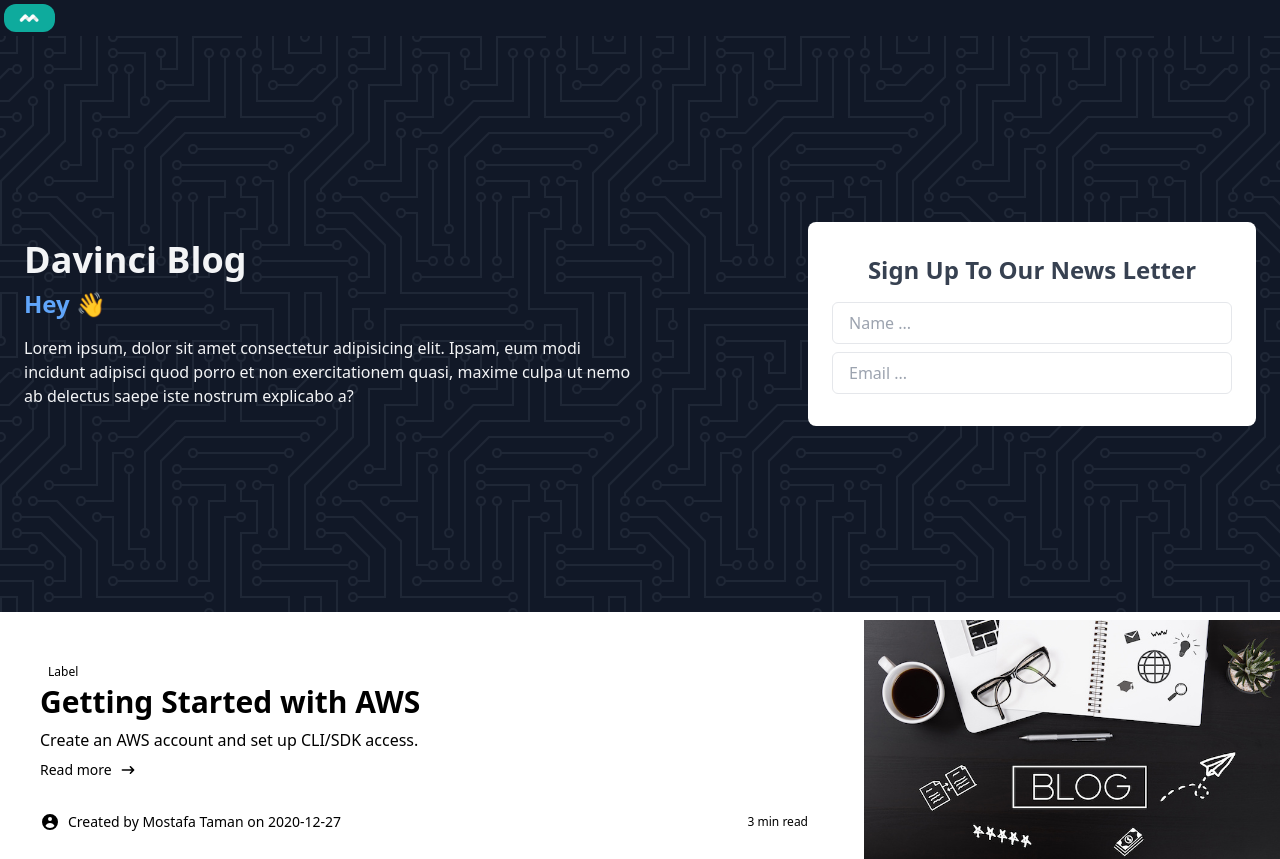
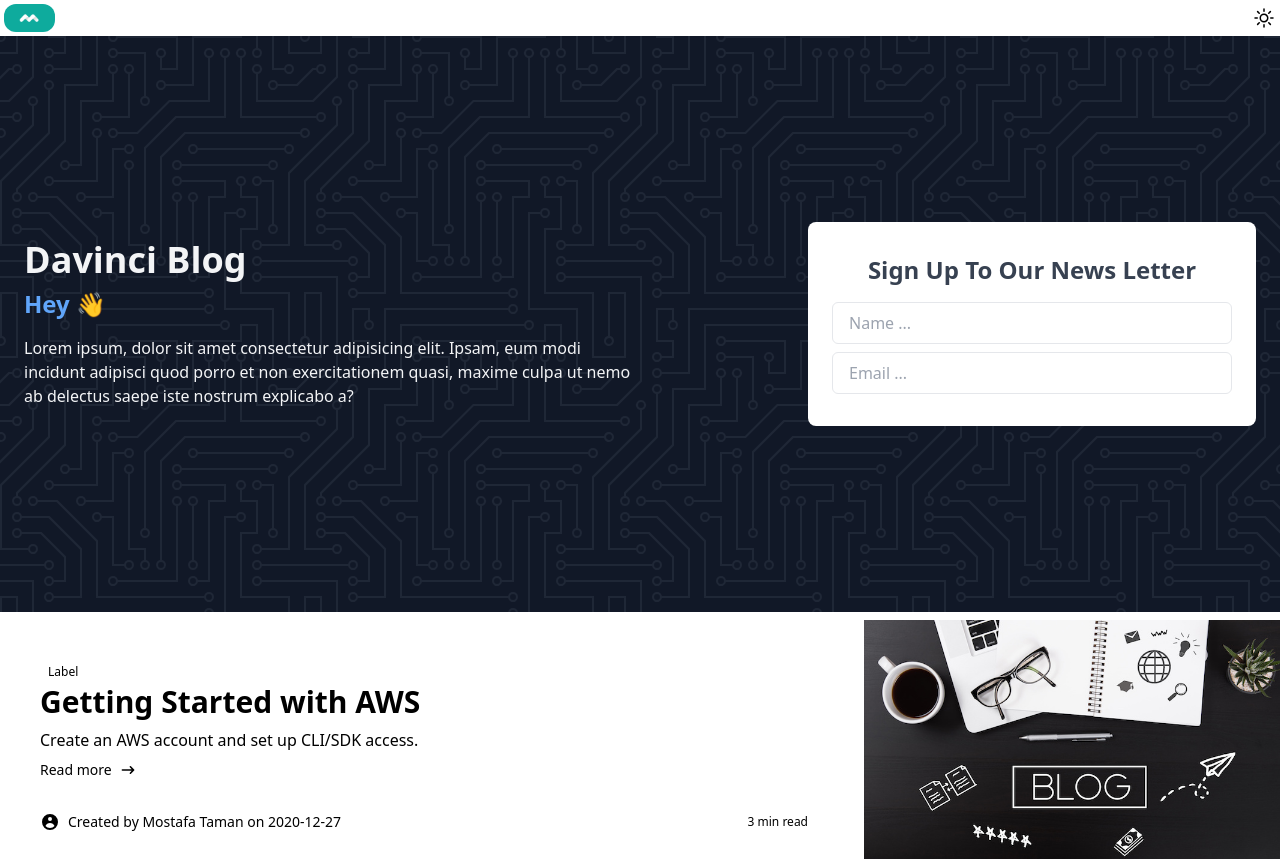
Before and after one commit to mostafa-taman-ashtrei/blog, a Next.js app: page / in a window 1280 px wide. Shown: the top 859 px of the page. Built offline with nearby package versions, Linux system fonts and the light colour scheme.

Commit message:
add toggle theme button

```diff
--- a/app/components/nav/Header.tsx
+++ b/app/components/nav/Header.tsx
@@ -1,11 +1,18 @@
+"use client"
+import useThemeMode from "@/app/hooks/useThemeMode"
 import Image from "next/image"
 import Link from "next/link"
 import React from "react"
+import ThemeToggle from "./ThemeToggle"
 
-const Header: React.FC = () => <header className="bg-gray-900">
+const Header: React.FC = () => {
+    const [colorMode, setColorMode] = useThemeMode()
+    const changeTheme = () => setColorMode(colorMode === "light" ? "dark" : "light")
 
+
+    return (
+        <header className=" dark:bg-gray-900">
             <nav className="flex flex-col px-1 py-1 sm:flex-row sm:justify-between sm:items-center">
-
                 <Link href="/">
                     <Image
                         src="/logo.png"
@@ -15,8 +22,12 @@ const Header: React.FC = () => <header className="bg-gray-900">
                         alt={"logo"}
                     />
                 </Link>
-        <div className="flex items-center mt-2 -mx-2 sm:mt-0" />
+
+
+                <ThemeToggle />
             </nav>
         </header>
+    )
+}
 
 export default Header
--- /dev/null
+++ b/app/components/nav/ThemeToggle.tsx
@@ -0,0 +1,25 @@
+
+import React from "react"
+import useThemeMode from "@/app/hooks/useThemeMode"
+
+const ThemeToggle: React.FC = () => {
+    const [colorMode, setColorMode] = useThemeMode()
+    const changeTheme = () => setColorMode(colorMode === "light" ? "dark" : "light")
+
+    return <button
+        className="rounded-full"
+        onClick={changeTheme}
+    >
+        {colorMode === "dark"
+            ? <svg xmlns="http://www.w3.org/2000/svg" fill="none" viewBox="0 0 24 24" stroke-width="1.5" stroke="currentColor" className="w-6 h-6">
+                <path stroke-linecap="round" stroke-linejoin="round" d="M21.752 15.002A9.718 9.718 0 0118 15.75c-5.385 0-9.75-4.365-9.75-9.75 0-1.33.266-2.597.748-3.752A9.753 9.753 0 003 11.25C3 16.635 7.365 21 12.75 21a9.753 9.753 0 009.002-5.998z" />
+            </svg>
+
+            : <svg xmlns="http://www.w3.org/2000/svg" fill="none" viewBox="0 0 24 24" strokeWidth={1.5} stroke="currentColor" className="w-6 h-6">
+                <path strokeLinecap="round" strokeLinejoin="round" d="M12 3v2.25m6.364.386l-1.591 1.591M21 12h-2.25m-.386 6.364l-1.591-1.591M12 18.75V21m-4.773-4.227l-1.591 1.591M5.25 12H3m4.227-4.773L5.636 5.636M15.75 12a3.75 3.75 0 11-7.5 0 3.75 3.75 0 017.5 0z" />
+            </svg>
+        }
+    </button>
+}
+
+export default ThemeToggle
--- /dev/null
+++ b/app/hooks/useLocalStorage.tsx
@@ -0,0 +1,40 @@
+"use client"
+import { useState, useEffect } from "react"
+
+
+const useLocalStorage = (key: string, initialValue: string) => {
+    // State to store our value
+    // Pass initial state function to useState so logic is only executed once
+    const [storedValue, setStoredValue] = useState(() => {
+        try {
+            // Get from local storage by key
+            const item = window.localStorage.getItem(key)
+            // Parse stored json or if none return initialValue
+            return item ? JSON.parse(item) : initialValue
+        } catch (error) {
+            // If error also return initialValue
+            console.log(error)
+            return initialValue
+        }
+    })
+
+    // useEffect to update local storage when the state changes
+    useEffect(() => {
+        try {
+            // Allow value to be a function so we have same API as useState
+            const valueToStore =
+                typeof storedValue === "function"
+                    ? storedValue(storedValue)
+                    : storedValue
+            // Save state
+            window.localStorage.setItem(key, JSON.stringify(valueToStore))
+        } catch (error) {
+            // A more advanced implementation would handle the error case
+            console.log(error)
+        }
+    }, [key, storedValue])
+
+    return [storedValue, setStoredValue]
+}
+
+export default useLocalStorage
--- /dev/null
+++ b/app/hooks/useThemeMode.tsx
@@ -0,0 +1,19 @@
+"use client"
+import { useEffect } from "react"
+import useLocalStorage from "./useLocalStorage"
+
+
+const useThemeMode = () => {
+    const [colorMode, setColorMode] = useLocalStorage("color-theme", "light")
+
+    useEffect(() => {
+        const className = "dark"
+        const bodyClass = window.document.body.classList
+
+        colorMode === "dark" ? bodyClass.add(className) : bodyClass.remove(className)
+    }, [colorMode])
+
+    return [colorMode, setColorMode]
+}
+
+export default useThemeMode
--- a/tailwind.config.js
+++ b/tailwind.config.js
@@ -4,6 +4,7 @@ module.exports = {
     "./app/**/*.{js,ts,jsx,tsx}",
     "./components/**/*.{js,ts,jsx,tsx}",
   ],
+  darkMode: "class",
   theme: {
     extend: {},
   },
```
Lines whose indentation alone changed are shown as unchanged.
